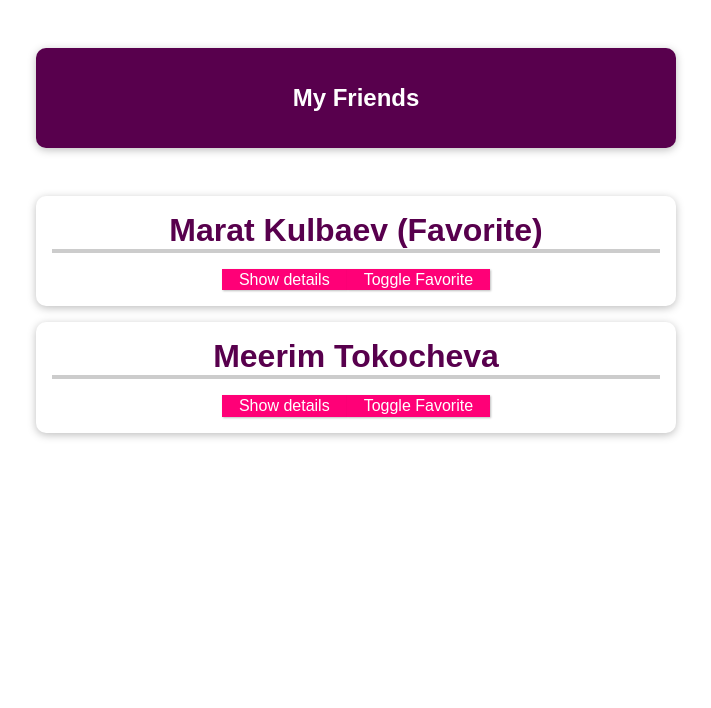
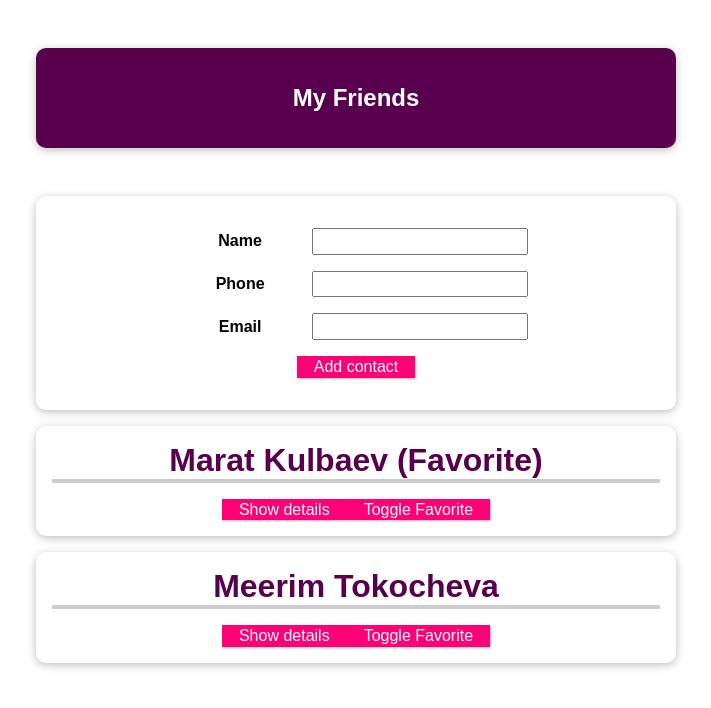
Before and after one commit to aismai/maxvue3, a Vue app: page / in a window 1280 px wide. Shown: the top 708 px of the page, without its empty margins (284-995 px from the left). Built offline with nearby package versions, Linux system fonts and the light colour scheme.

Commit message:
add NewFriend component

```diff
--- a/src/App.vue
+++ b/src/App.vue
@@ -1,6 +1,7 @@
 <template>
   <section>
     <header><h1>My Friends</h1></header>
+    <new-friend @add-contact="addContact"></new-friend>
     <ul>
       <friend-contact
         v-for="friend in friends"
@@ -43,6 +44,17 @@
       const friend = this.friends.find((friend) => friend.id === friendId)
       friend.isFavorite = !friend.isFavorite
     },
+    addContact(name, phone, email) {
+      const newFriendContact = {
+        id: new Date().toISOString(),
+        name: name,
+        phone: phone,
+        email: email,
+        isFavorite: false,
+      }
+
+      this.friends.push(newFriendContact)
+    },
   },
 }
 </script>
@@ -77,7 +89,8 @@
   list-style: none;
 }
 
-#app li {
+#app li,
+#app form {
   box-shadow: 0 2px 8px rgba(0, 0, 0, 0.26);
   margin: 1rem auto;
   border-radius: 10px;
@@ -110,4 +123,17 @@
   border-color: #ec3169;
   box-shadow: 1px 1px 4px rgba(0, 0, 0, 0.26);
 }
+#app input {
+  font: inherit;
+  padding: 0.15rem;
+}
+#app label {
+  font-weight: bold;
+  margin-right: 1rem;
+  width: 7rem;
+  display: inline-block;
+}
+#app form div {
+  margin: 1rem 0;
+}
 </style>
--- /dev/null
+++ b/src/components/NewFriend.vue
@@ -0,0 +1,44 @@
+<template>
+  <form @submit.prevent="submitData">
+    <div>
+      <label for="">Name</label>
+      <input type="text" v-model="enteredName" />
+    </div>
+    <div>
+      <label for="">Phone</label>
+      <input type="tel" v-model="enteredPhone" />
+    </div>
+    <div>
+      <label for="">Email</label>
+      <input type="email" v-model="enteredEmail" />
+    </div>
+    <div>
+      <button>Add contact</button>
+    </div>
+  </form>
+</template>
+
+<script>
+export default {
+  emits: ["add-contact"],
+  data() {
+    return {
+      enteredName: "",
+      enteredPhone: "",
+      enteredEmail: "",
+    }
+  },
+  methods: {
+    submitData() {
+      this.$emit(
+        "add-contact",
+        this.enteredName,
+        this.enteredPhone,
+        this.enteredEmail
+      )
+    },
+  },
+}
+</script>
+
+<style></style>
--- a/src/main.js
+++ b/src/main.js
@@ -1,9 +1,11 @@
 import { createApp } from "vue"
 import App from "./App.vue"
 import FriendContact from "./components/FriendContact.vue"
+import NewFriend from "./components/NewFriend.vue"
 
 const app = createApp(App)
 
 app.component("friend-contact", FriendContact)
+app.component("new-friend", NewFriend)
 
 app.mount("#app")
```
